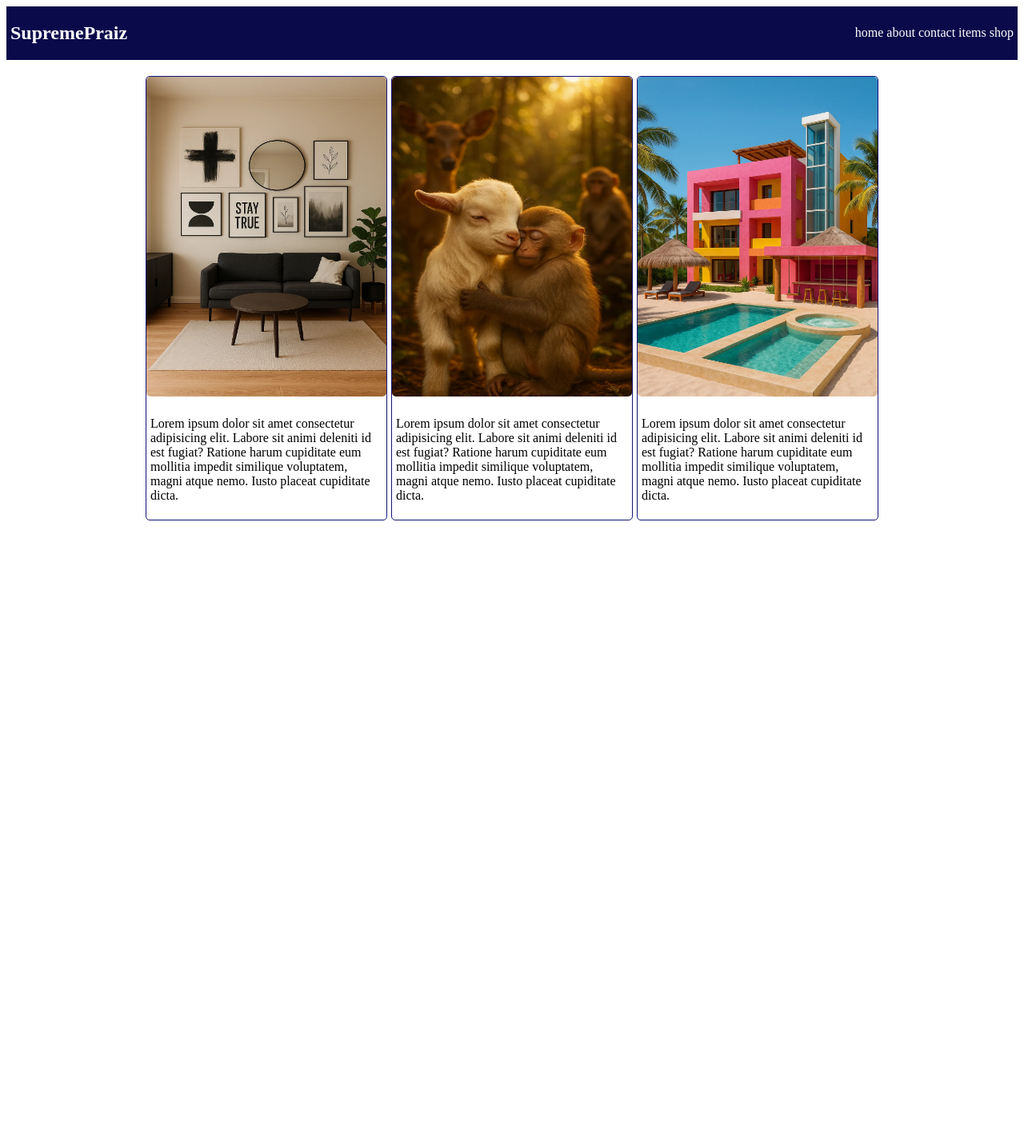
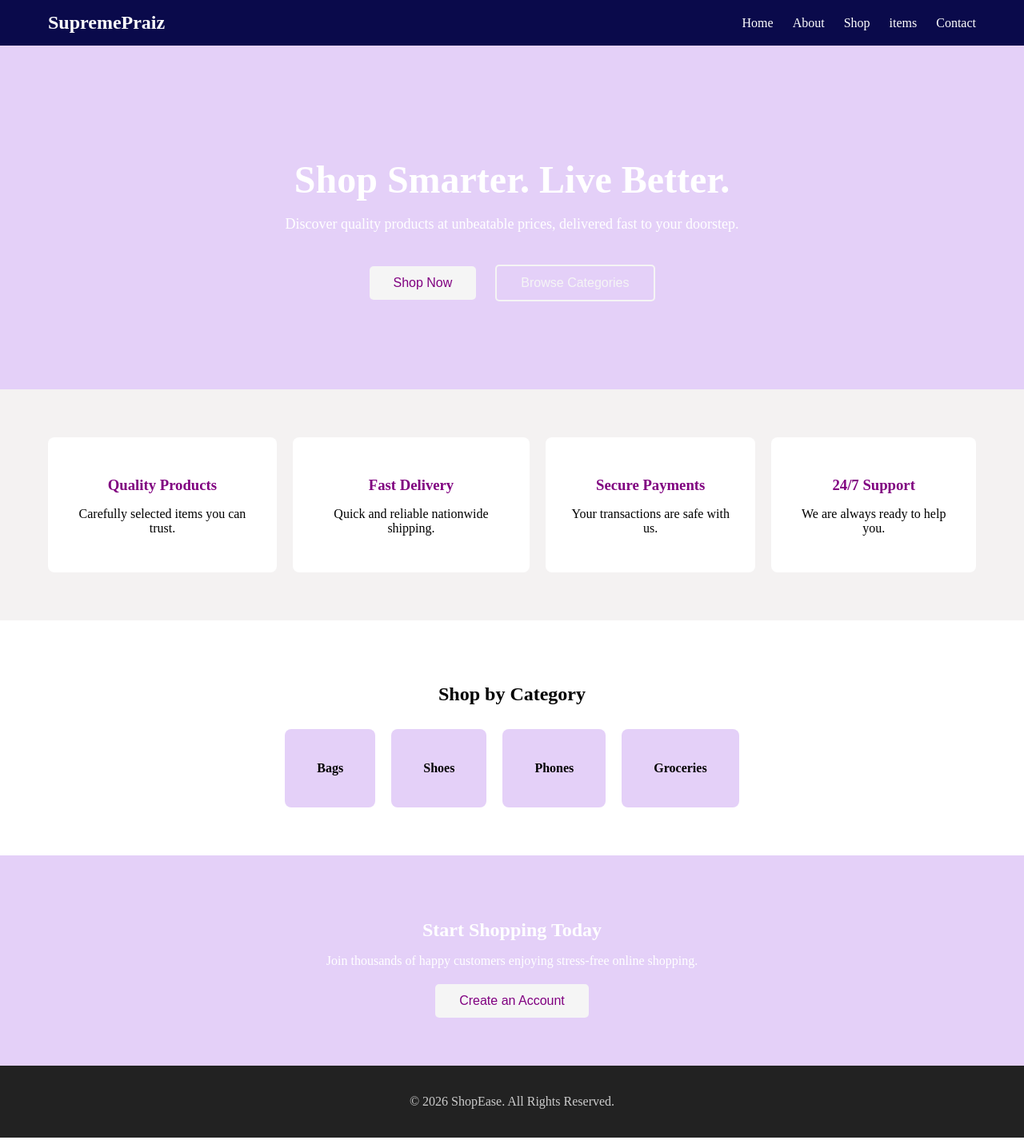
Before and after one commit to SupremePraiz/Shop_project, a plain HTML site: page index.html in a window 1280 px wide. Shown: the whole page at 80% size. Before the commit the page ends 800 px from the top, so only its background shows below. Drawn offline with Linux system fonts and the light colour scheme.

Commit message:
index update

```diff
--- a/index.css
+++ b/index.css
@@ -1,60 +1,158 @@
-header{
-    background-color: rgb(10, 10, 75);
-    color: white;
-    display: flex;
-    align-items: center;
-    justify-content: space-between;
-    padding-left: 5px;
-    padding-right: 5px;
+body {
+    margin-top: 0;
+    margin-left: 0;
+    margin-right: 0;
 }
 
-a{
-    text-decoration: none;
+/* Header */
+.header {
+    background-color: rgb(10, 10, 75);
+    padding: 15px 60px;
+    display: flex;
+    justify-content: space-between;
+    align-items: center;
+    position: sticky;
+    top: 0;
+    left: 0;
+    right: 0;
+
+}
+
+.logo {
+    font-size: 24px;
+    font-weight: bold;
     color: white;
 }
 
-a:hover{
-    color: rgb(90, 90, 229);
+.header nav a {
+    margin-left: 20px;
+    text-decoration: none;
+    color: white;
+    font-weight: 500;
 }
 
-/* .box{
+.header nav a:hover {
+    color: #1e88e5;
+}
+
+/* Hero */
+.div1 {
+    background: rgb(228, 208, 248);
+    color: white;
+    padding: 100px 20px;
+    text-align: center;
+}
+
+.div1 h1 {
+    font-size: 48px;
+    margin-bottom: 15px;
+}
+
+.div1 p {
+    font-size: 18px;
+    margin-bottom: 30px;
+}
+
+.div_buttons button {
+    margin: 10px;
+}
+
+/* Buttons */
+.small_btn {
+    background: whitesmoke;
+    color: purple;
+    padding: 12px 30px;
+    border: none;
+    border-radius: 5px;
+    font-size: 16px;
+    cursor: pointer;
+}
+
+.big_btn {
+    background: transparent;
+    color: whitesmoke;
+    padding: 12px 30px;
+    border: 2px solid whitesmoke;
+    border-radius: 5px;
+    font-size: 16px;
+    cursor: pointer;
+}
+
+.small_btn:hover {
+    background: rgb(182, 213, 249);
+}
+
+/* Features */
+.parent_section {
     display: flex;
-    flex-direction: column;
-    width: 300px;
-    margin-top: 20px;
-    margin-left: auto;
-    margin-right: auto;
-    border: 1px solid rgb(24, 24, 109);
-    border-radius: 5px
+    justify-content: center;
+    gap: 20px;
+    padding: 60px;
+    background: rgb(244, 242, 242);
+}
+
+.feature {
+    text-align: center;
+    padding: 30px;
+    border-radius: 8px;
+    background: white;
+}
+
+.feature h3 {
+    margin-bottom: 10px;
+    color: purple;
+}
+
+/* Categories */
+.categories {
+    padding: 60px;
+    text-align: center;
+}
+
+.categories h2 {
+    margin-bottom: 30px;
+}
+
+.category_div {
+    display: flex;
+    justify-content: center;
+    gap: 20px;
+}
+
+.category_child {
+    background: rgb(228, 208, 248);
+    padding: 40px;
+    border-radius: 8px;
+    font-weight: bold;
+    cursor: pointer;
 
 }
-img{
-    border-radius: 5px;
+
+.category_child:hover {
+    background: #1e88e5;
+    color: white;
 }
 
-.box p{
-    padding-left: 5px;
-    padding-right: 5px;
-    text-align: justify;
-} */
 
-.parent_div{
-    display: flex;
-    justify-content: center;
-    gap: 5px;
-    margin-top: 20px;
+.buy {
+    background: rgb(228, 208, 248);
+    color: white;
+    padding: 60px 20px;
+    text-align: center;
 }
 
-img{
-    width: 300px;
-    height: 400px;
-    border-radius: 5px;
+.buy h2 {
+    margin-bottom: 10px;
 }
-.parent_div div{
-    flex-basis: 300px;
-    border: 1px solid rgb(19, 19, 118);
-    border-radius: 5px;
+
+.buy p {
+    margin-bottom: 20px;
 }
-.parent_div div p{
-    padding: 5px;
+
+
+.footer {
+    background: #222;
+    color: #ccc;
+    text-align: center;
+    padding: 20px;
 }
--- a/index.html
+++ b/index.html
@@ -1,56 +1,77 @@
 <!DOCTYPE html>
 <html lang="en">
 <head>
-    <meta charset="UTF-8">
-    <meta name="viewport" content="width=device-width, initial-scale=1.0">
-    <link rel="stylesheet" href="index.css">
-    <title>Document</title>
+    <meta charset="UTF-8" />
+    <meta name="viewport" content="width=device-width, initial-scale=1.0" />
+    <title>ShopEase | Online Shopping</title>
+    <link rel="stylesheet" href="index.css" />
 </head>
 <body>
-    <header>
-        <h2>SupremePraiz</h2>
 
+    <!-- Header -->
+    <header class="header">
+        <div class="logo">SupremePraiz</div>
         <nav>
-            <a href="index.html">home</a>
-            <a href="about.html">about</a>
-            <a href="">contact</a>
+            <a href="index.html">Home</a>
+            <a href="about.html">About</a>
+            <a href="shop.html">Shop</a>
             <a href="items.html">items</a>
-            <a href="shop.html">shop</a>
+            <a href="contact.html">Contact</a>
         </nav>
     </header>
 
-    <!-- <div class="box">
-        <img src="abuja.jpeg" alt="">
-        <p>Lorem ipsum dolor sit amet consectetur adipisicing elit.
-            Eaque, itaque perspiciatis suscipit nostrum consequatur recusandae illo! Deserunt
-             veniam sapiente aliquam modi illo ut adipisci quis.
-             Ratione velit quasi explicabo? Eveniet.</p>
-    </div> -->
+    <!-- Hero Section -->
+    <section class="div1">
+        <h1>Shop Smarter. Live Better.</h1>
+        <p>Discover quality products at unbeatable prices, delivered fast to your doorstep.</p>
+        <div class="div_buttons">
+            <button class="small_btn">Shop Now</button>
+            <button class="big_btn">Browse Categories</button>
+        </div>
+    </section>
 
-    <div class="parent_div">
-        <div>
-            <img src="images/room.webp" alt="image of a room">
-            <p>Lorem ipsum dolor sit amet consectetur adipisicing elit.
-                Labore sit animi deleniti id est fugiat? Ratione harum cupiditate eum mollitia impedit similique voluptatem,
-                magni atque nemo. Iusto placeat cupiditate dicta.</p>
+    <!-- Why Choose Us -->
+    <section class="parent_section">
+        <div class="feature">
+            <h3>Quality Products</h3>
+            <p>Carefully selected items you can trust.</p>
         </div>
-        <div>
-            <img src="images/goat_monkey.webp" alt="image of a monkey and goat">
-            <p>Lorem ipsum dolor sit amet consectetur adipisicing elit.
-                Labore sit animi deleniti id est fugiat? Ratione harum cupiditate eum mollitia impedit similique voluptatem,
-                magni atque nemo. Iusto placeat cupiditate dicta.</p>
+        <div class="feature">
+            <h3>Fast Delivery</h3>
+            <p>Quick and reliable nationwide shipping.</p>
         </div>
-        <div>
-            <img src="images/pool.webp" alt="image of pool">
-            <p>Lorem ipsum dolor sit amet consectetur adipisicing elit.
-                Labore sit animi deleniti id est fugiat? Ratione harum cupiditate eum mollitia impedit similique voluptatem,
-                magni atque nemo. Iusto placeat cupiditate dicta.</p>
+        <div class="feature">
+            <h3>Secure Payments</h3>
+            <p>Your transactions are safe with us.</p>
         </div>
+        <div class="feature">
+            <h3>24/7 Support</h3>
+            <p>We are always ready to help you.</p>
+        </div>
+    </section>
 
-    </div>
+    <!-- Categories -->
+    <section class="categories">
+        <h2>Shop by Category</h2>
+        <div class="category_div">
+            <div class="category_child">Bags</div>
+            <div class="category_child">Shoes</div>
+            <div class="category_child">Phones</div>
+            <div class="category_child">Groceries</div>
+        </div>
+    </section>
 
-    <!-- Assignment
+    <!-- Call to Action -->
+    <section class="buy">
+        <h2>Start Shopping Today</h2>
+        <p>Join thousands of happy customers enjoying stress-free online shopping.</p>
+        <button class="small_btn">Create an Account</button>
+    </section>
 
-create a login form and style it -->
+    <!-- Footer -->
+    <footer class="footer">
+        <p>© 2026 ShopEase. All Rights Reserved.</p>
+    </footer>
+
 </body>
 </html>
```
